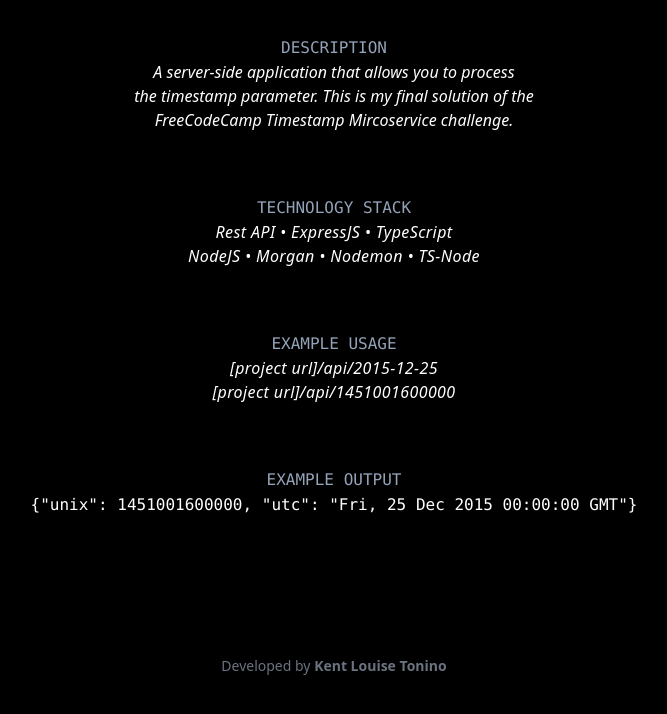
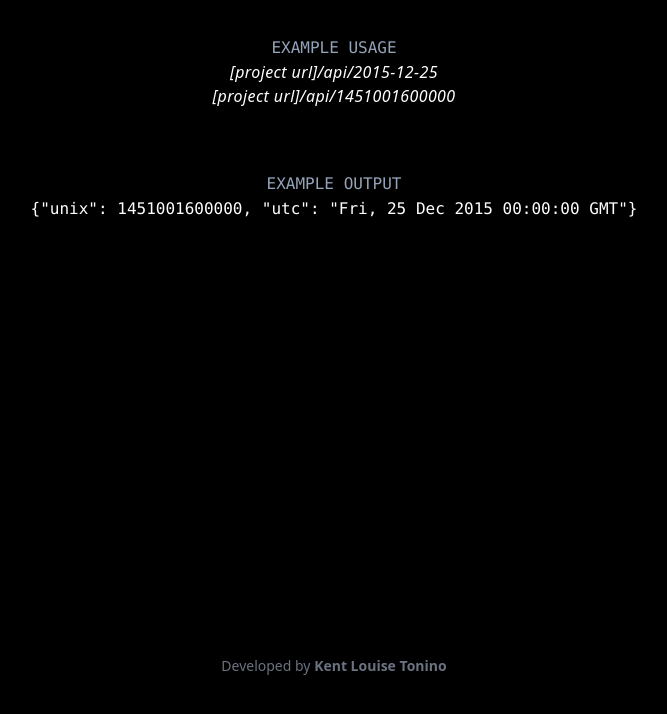
Before and after one commit to kentlouisetonino/backend-nodejs-timestamp, a website: page public/index.html in a window 1280 px wide. Shown: the part 80-794 px from the top of the page, without its empty margins (306-973 px from the left). Drawn offline with nearby package versions, Linux system fonts and the light colour scheme.

Commit message:
remove unnecessary info

```diff
--- a/public/index.html
+++ b/public/index.html
@@ -16,72 +16,6 @@
     </div>
 
     <div class="text-center space-y-16">
-      <div>
-        <h2 class="text-slate-400 font-mono uppercase font-normal">
-          Description
-        </h2>
-        <h4 class="italic">
-          A server-side application that allows you to process <br />
-          the timestamp parameter. This is my final solution of the <br />
-          FreeCodeCamp Timestamp Mircoservice challenge.
-        </h4>
-      </div>
-      <div>
-        <h2 class="text-slate-400 font-mono uppercase font-normal">
-          Technology Stack
-        </h2>
-        <h4 class="italic font-thin tracking-wide">
-          <a
-            class="hover:underline hover:underline-offset-8 font-normal"
-            href="https://restfulapi.net/"
-            target="_blank"
-            >Rest API
-          </a>
-          •
-          <a
-            class="hover:underline hover:underline-offset-8 font-normal"
-            href="https://expressjs.com/"
-            target="_blank"
-            >ExpressJS
-          </a>
-          •
-          <a
-            class="hover:underline hover:underline-offset-8 font-normal"
-            href="https://www.typescriptlang.org/docs/"
-            target="_blank"
-            >TypeScript
-          </a>
-          <br />
-          <a
-            class="hover:underline hover:underline-offset-8 font-normal"
-            href="https://nodejs.org/en/docs/"
-            target="_blank"
-            >NodeJS
-          </a>
-          •
-          <a
-            class="hover:underline hover:underline-offset-8 font-normal"
-            href="https://www.npmjs.com/package/morgan"
-            target="_blank"
-            >Morgan
-          </a>
-          •
-          <a
-            class="hover:underline hover:underline-offset-8 font-normal"
-            href="https://www.npmjs.com/package/nodemon"
-            target="_blank"
-            >Nodemon
-          </a>
-          •
-          <a
-            class="hover:underline hover:underline-offset-8 font-normal"
-            href="https://www.npmjs.com/package/ts-node"
-            target="_blank"
-            >TS-Node
-          </a>
-        </h4>
-      </div>
-
       <div>
         <h2 class="text-slate-400 font-mono uppercase font-normal">
           Example Usage
```
